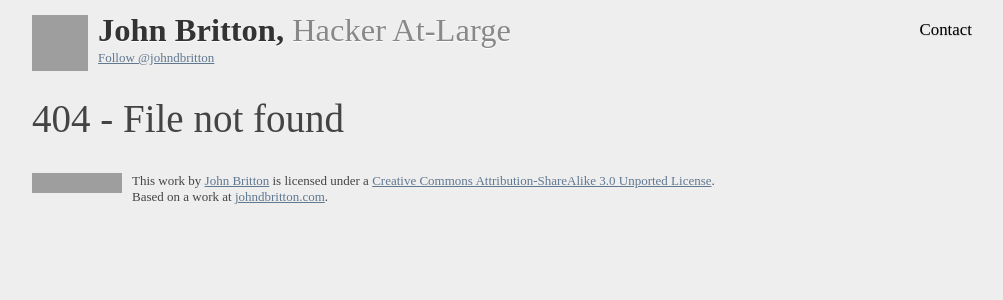
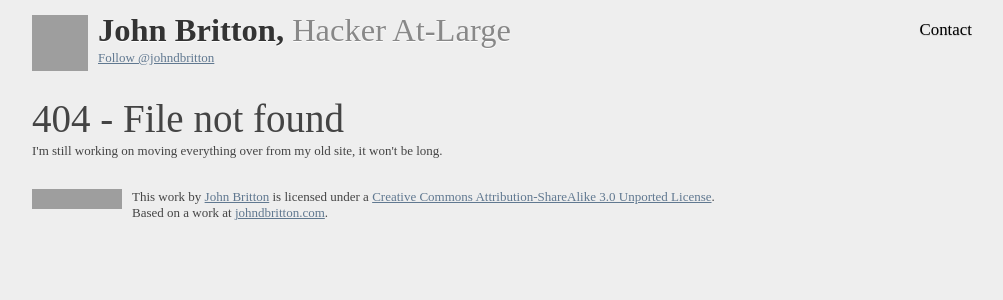
Before and after one commit to johndbritton/johndbritton.github.io, a Jekyll site: the page built from 404.html, in a window 1280 px wide, cut to the strip 0-300 px from the top of the page. Shown: the whole strip, without its empty margins (138-1141 px from the left). Built offline with Jekyll 4.4.1, drawn with Linux system fonts in a browser that asks for light colours; nearby versions of some CDN libraries; some web fonts are replaced; comment, search, counter and statistics services are not loaded; grey boxes are pictures that could not be loaded.

Commit message:
update to 404 page

```diff
--- a/404.html
+++ b/404.html
@@ -4,4 +4,5 @@ title: Home
 ---
 <div id="notfound">
   <h1>404 - File not found</h1>
+  <p>I'm still working on moving everything over from my old site, it won't be long.</p>
 </div>
```
